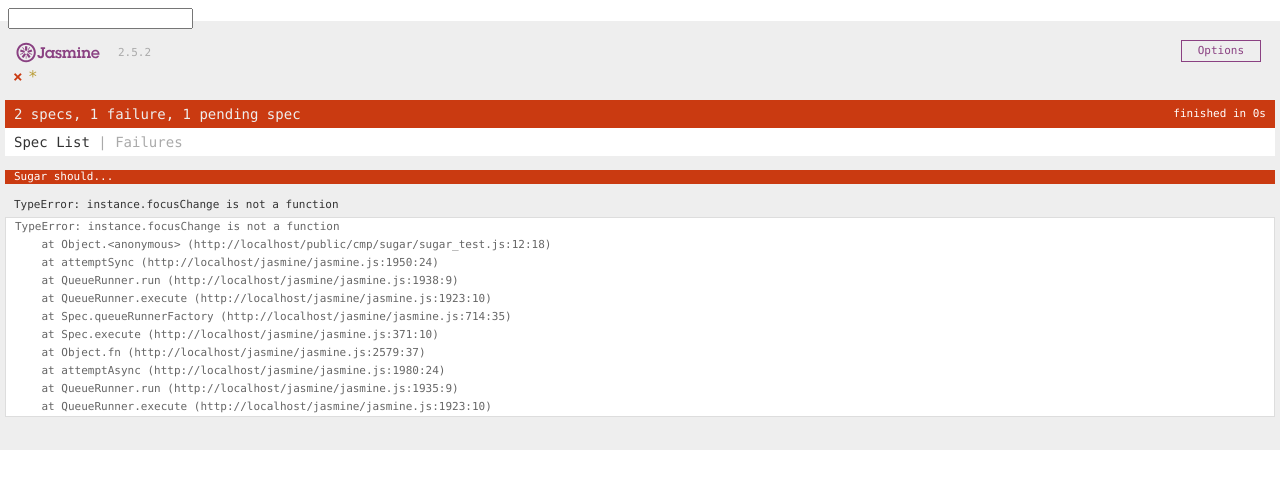
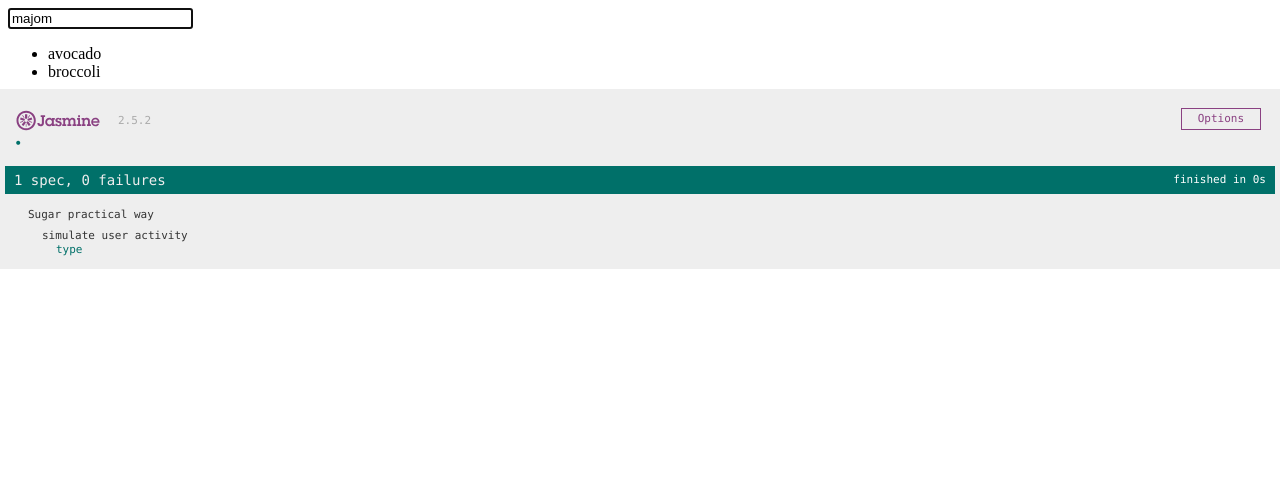
Before and after one commit to CsabaBarsony/icy, a website: page jasmine/run_unit_tests.html in a window 1280 px wide. Drawn offline with Linux system fonts and the light colour scheme.

Commit message:
async test

```diff
--- a/public/cmp/sugar/sugar.js
+++ b/public/cmp/sugar/sugar.js
@@ -3,74 +3,134 @@
 (function(app, scion, prop, Handlebars) {
     /**
      * @param {HTMLElement} container
+     * @param {function(string, function)} onType
+     * @param {function(Food)} onSelect
      * @param {Suggestion[]} [suggestions]
      * @constructor
      */
-    function Sugar(container, suggestions) {
-        this.root = document.createElement('div');
-        this.root.className += 'cmp sugar cmp-root';
+    function Sugar(container, onType, onSelect, suggestions = []) {
+        const root = document.createElement('div');
+        root.className += 'cmp sugar cmp-root';
 
-        this.root.innerHTML = `
+        root.innerHTML = `
             <input type="text" />
             <div class="cmp sugar suggestions"></div>
         `;
 
-        let input = this.root.querySelector('input');
+        const suggestionContainer = root.querySelector('.suggestions');
 
-        input.addEventListener('focus', () => {
-            this.trigger(Event.SELECT);
-        });
-
-        input.addEventListener('blur', () => {
-            this.trigger(Event.UNSELECT);
-        });
-
-        input.addEventListener('input', e => {
-
-        });
-
-        input.addEventListener('keypress', e => {
-
-        });
+        this.suggestions = suggestions;
 
         this.data = prop({
             selectedIndex: -1,
             suggestions: suggestions
         });
 
-        this.data.on((data) => {
-            this.render(data);
+        this.data.on((newData, oldData) => {
+            var d = this.data();
+            var template = `
+                <ul>
+                    {{#each suggestions}}
+                    <li{{#if selected}} class="selected"{{/if}}>{{text}}</li>
+                    {{/each}}
+                </ul>`;
+            let HTMLString = Handlebars.compile(template)({ suggestions: d.suggestions });
+            suggestionContainer.innerHTML = HTMLString;
         });
 
-        container.appendChild(this.root);
+        let input = root.querySelector('input');
+
+        input.addEventListener('focus', () => {
+            sc.gen('select');
+        });
+
+        input.addEventListener('input', e => {
+            if(e.target.value) sc.gen('type', e.target.value);
+            else sc.gen('clear');
+        });
+
+        container.appendChild(root);
+
+        var actions = {
+            blur: {
+                entry: () => {
+                    console.log('blur entry')
+                }
+            },
+            loading: {
+                entry: ev => {
+                    console.log('loading entry');
+                    let suggestionsPromise = onType(ev.data);
+
+                    suggestionsPromise.then(function(suggestions) {
+                        sc.gen('load', suggestions);
+                    });
+                }
+            },
+            suggesting: {
+                entry: ev => {
+                    let d = this.data();
+                    d.suggestions = ev.data;
+                    this.data(d);
+                }
+            }
+        };
+
+        var states = [
+            {
+                id: 'blur',
+                onEntry: actions.blur.entry,
+                transitions: [
+                    {
+                        event: 'select',
+                        target: 'hidden'
+                    }
+                ]
+            },
+            {
+                id: 'focus',
+                transitions: [
+                    {
+                        event: 'unselect',
+                        target: 'blur'
+                    }
+                ],
+                states: [
+                    {
+                        id: 'hidden',
+                        transitions: [
+                            {
+                                event: 'type',
+                                target: 'loading'
+                            }
+                        ]
+                    },
+                    {
+                        id: 'visible',
+                        states: [
+                            {
+                                id: 'loading',
+                                onEntry: actions.loading.entry,
+                                transitions: [
+                                    {
+                                        event: 'load',
+                                        target: 'suggesting'
+                                    }
+                                ]
+                            },
+                            {
+                                id: 'suggesting',
+                                onEntry: actions.suggesting.entry
+                            }
+                        ]
+                    }
+                ]
+            }
+        ];
+
+        var sc = new scion.Statechart({ states: states }, { logStatesEnteredAndExited: false });
+        sc.start();
     }
-
-    /**
-     * @param {Event} event
-     * @param {Object} [data]
-     */
-    Sugar.prototype.trigger = function(event, data = null) {
-        switch(event) {
-            case Event.SELECT:
-                break;
-            case Event.UNSELECT:
-                break;
-        }
-    };
-
-    /**
-     * @enum {string}
-     */
-    const Event = {
-        SELECT: 'select',
-        UNSELECT: 'unselect',
-        TYPE: 'type',
-        CLEAR: 'clear',
-        LOAD: 'load',
-        EXCITE: 'excite',
-        BORE: 'bore',
-        CHOOSE: 'choose'
-    };
 
     /**
      * @param {string} text
@@ -95,4 +155,5 @@
         Suggestion: Suggestion,
         Direction:  Direction
     };
+
 }(app, scion, bella.prop, Handlebars));
--- a/public/cmp/sugar/sugar_test.js
+++ b/public/cmp/sugar/sugar_test.js
@@ -1,38 +1,48 @@
 'use strict';
 /* global describe, xdescribe, it, beforeEach, afterEach, expect, app */
 
-describe('Sugar', function() {
-    let instance;
+describe('Sugar practical way', function() {
+    const Sugar = app.sugar.Sugar,
+          Suggestion = app.sugar.Suggestion;
 
-    beforeEach(function() {
-        instance = new app.sugar.Sugar(document.getElementById('container'));
-    });
-
-    it('should...', function() {
-        instance.focusChange(true);
-        instance.inputChange('majom');
-        expect(1).toBe(1);
-    });
-});
-
-xdescribe('Sugar practical way', function() {
     let container = document.getElementById('container'),
         instance,
         input;
 
-    beforeEach(function() {
-        instance = new app.sugar.Sugar(container);
-    });
+    describe('simulate user activity', function() {
+        let onType,
+            sugar,
+            input,
+            suggestField;
 
-    afterEach(function() {
-        console.log(input.value);
-        //container.innerHTML = '';
-    });
+        function onSelect(suggestion) {
+            console.log(suggestion);
+        }
 
-    it('should...', function() {
-        input = container.querySelector('input');
-        input.focus();
-        input.dispatchEvent(new KeyboardEvent('keypress', { key: 'x' }));
-        expect(1).toBe(1);
+        beforeEach(function(done) {
+            onType = function (text) {
+                return new Promise(function(resolve, reject) {
+                    setTimeout(function() {
+                        resolve([new Suggestion('avocado'), new Suggestion('broccoli')]);
+                        done();
+                    }, 0);
+                });
+            };
+
+            sugar = new Sugar(document.getElementById('container'), onType, onSelect, [new Suggestion('one'), new Suggestion('two')]);
+            input = container.querySelector('input');
+            suggestField = container.querySelector('.suggestions');
+            input.focus();
+            input.value = 'majom';
+            input.dispatchEvent(new KeyboardEvent('input'));
+        });
+
+        it('type', function(done) {
+            setTimeout(function() {
+                let listElements = suggestField.querySelectorAll('li');
+                expect(listElements.length).toBe(2);
+                done();
+            }, 0);
+        });
     });
 });
--- a/public/pages/home/index.html
+++ b/public/pages/home/index.html
@@ -6,7 +6,7 @@
     <link rel="stylesheet" href="../../cmp/suggest/suggest.css">
 </head>
 <body>
-    <div id="suggest_container"></div>
+    <div id="sugar_container"></div>
 
     <script src="../../lib/scion.js"></script>
     <script src="../../lib/bella.js"></script>
@@ -14,6 +14,6 @@
 
     <script src="app.js"></script>
 
-    <script src="../../cmp/suggest/suggest.js"></script>
+    <script src="../../cmp/sugar/sugar.js"></script>
 </body>
 </html>
```
Also changed, not shown: public/pages/home/app.js (+15 -14 lines).
